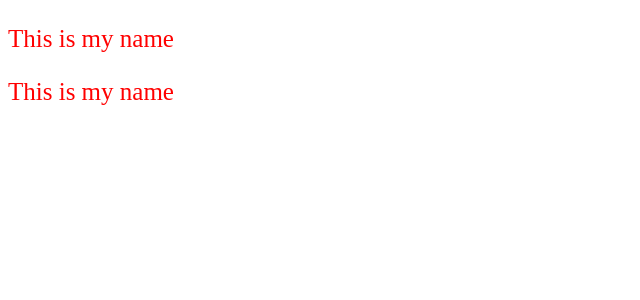
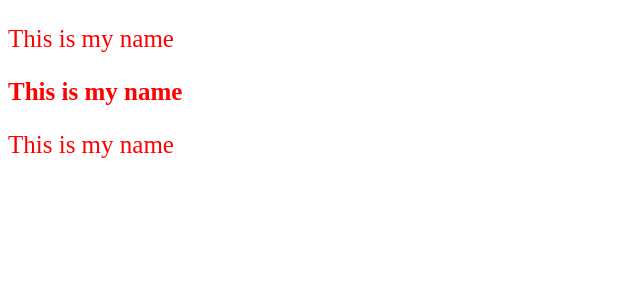
Before and after one commit to davi-p-oliveira-11/react-interview-quest, a React (Vite) app: page / in a window 1280 px wide. Shown: the top 300 px of the page, without its empty margins (0-640 px from the left). Built offline with nearby package versions, Linux system fonts and the light colour scheme.

Commit message:
removed strict mode

```diff
--- a/package.json
+++ b/package.json
@@ -11,7 +11,8 @@
   },
   "dependencies": {
     "react": "^18.2.0",
-    "react-dom": "^18.2.0"
+    "react-dom": "^18.2.0",
+    "react-quill": "^2.0.0"
   },
   "devDependencies": {
     "@types/react": "^18.2.64",
--- a/src/components/innerhtml/Innerhtml.jsx
+++ b/src/components/innerhtml/Innerhtml.jsx
@@ -1,9 +1,15 @@
 function InnerHTML() {
+  // HTML
   let data = `<p style="font-size: 25px; color: red;">This is my name</p>`;
-  return <div className="InnerHTML">
-    <div dangerouslySetInnerHTML={{__html: data}}></div>
-    <p style={{ fontSize: 25, color: "red"}}>This is my name</p>
-  </div>
+  let data2 = `<b style="font-size: 25px; color: red;">This is my name</bcd s>`;
+  return (
+    <div className="InnerHTML">
+      <div dangerouslySetInnerHTML={{ __html: data }}></div>
+      <div dangerouslySetInnerHTML={{ __html: data2 }}></div>
+      {/* JSX */}
+      <p style={{ fontSize: 25, color: "red" }}>This is my name</p>
+    </div>
+  );
 }
 
-export default InnerHTML
+export default InnerHTML;
--- a/src/main.jsx
+++ b/src/main.jsx
@@ -1,10 +1,5 @@
-import React from 'react'
-import ReactDOM from 'react-dom/client'
-import App from './App.jsx'
+import React from "react";
+import ReactDOM from "react-dom/client";
+import App from "./App.jsx";
 
-
-ReactDOM.createRoot(document.getElementById('root')).render(
-  <React.StrictMode>
-    <App />
-  </React.StrictMode>,
-)
+ReactDOM.createRoot(document.getElementById("root")).render(<App />);
```
Also changed, not shown: 1 other file (tests, documents, lock files or other folders).
